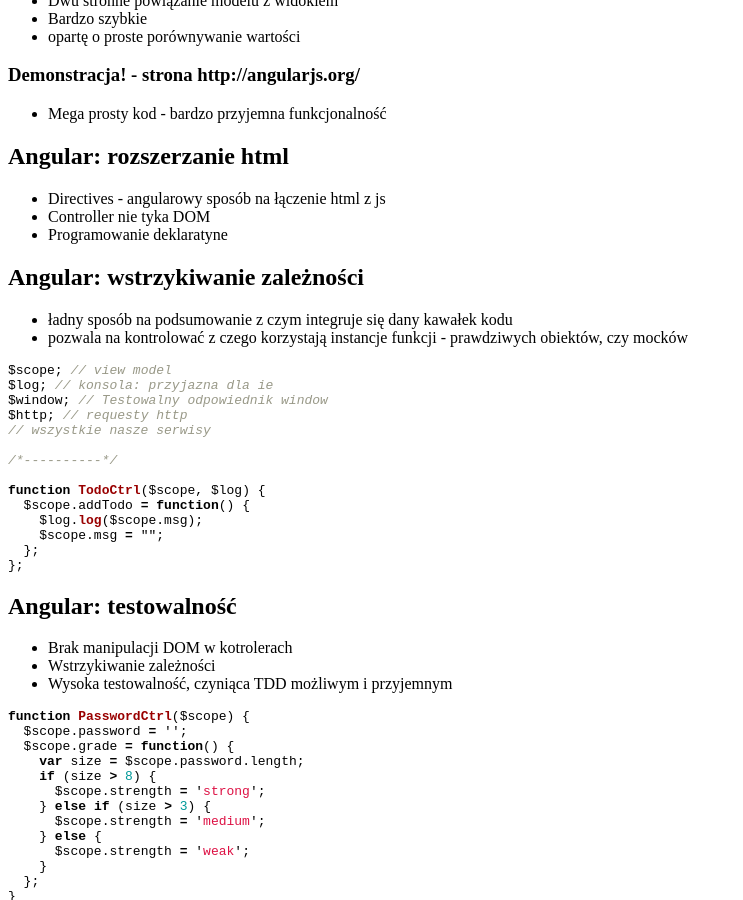
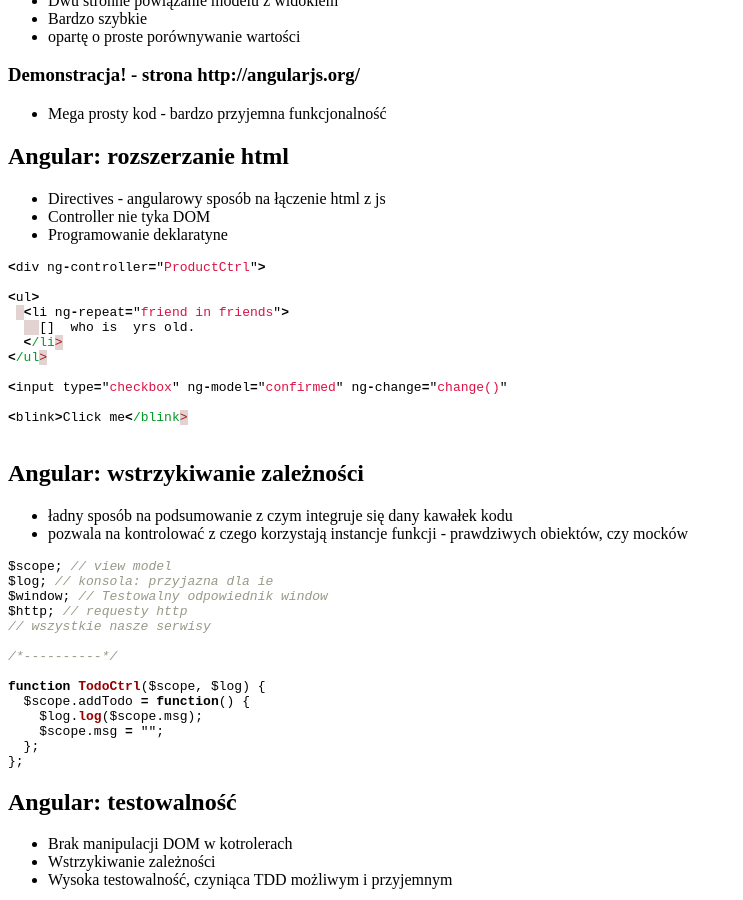
Before and after one commit to marcin-wosinek/frameworki-js-i-json, a Jekyll site: the page built from index.md, in a window 1280 px wide and 900 px high, scrolled down 3137 px. Shown: the whole window, without its empty margins (0-743 px from the left). Built offline with Jekyll 4.4.1, drawn with Linux system fonts in a browser that asks for light colours; Markdown is read by kramdown in place of the engine named in the settings.

Commit message:
Add directive example

````diff
--- a/index.md
+++ b/index.md
@@ -177,6 +177,21 @@ function soap() {
 * Controller nie tyka DOM
 * Programowanie deklaratyne
 
+```js
+<div ng-controller="ProductCtrl">
+
+<ul>
+  <li ng-repeat="friend in friends">
+    [{{$index + 1}}] {{friend.name}} who is {{friend.age}} yrs old.
+  </li>
+</ul>
+
+<input type="checkbox" ng-model="confirmed" ng-change="change()"
+
+<blink>Click me</blink>
+
+```
+
 ## Angular: wstrzykiwanie zależności
 * ładny sposób na podsumowanie z czym integruje się dany kawałek kodu
 * pozwala na kontrolować z czego korzystają instancje funkcji - prawdziwych obiektów, czy mocków
````
